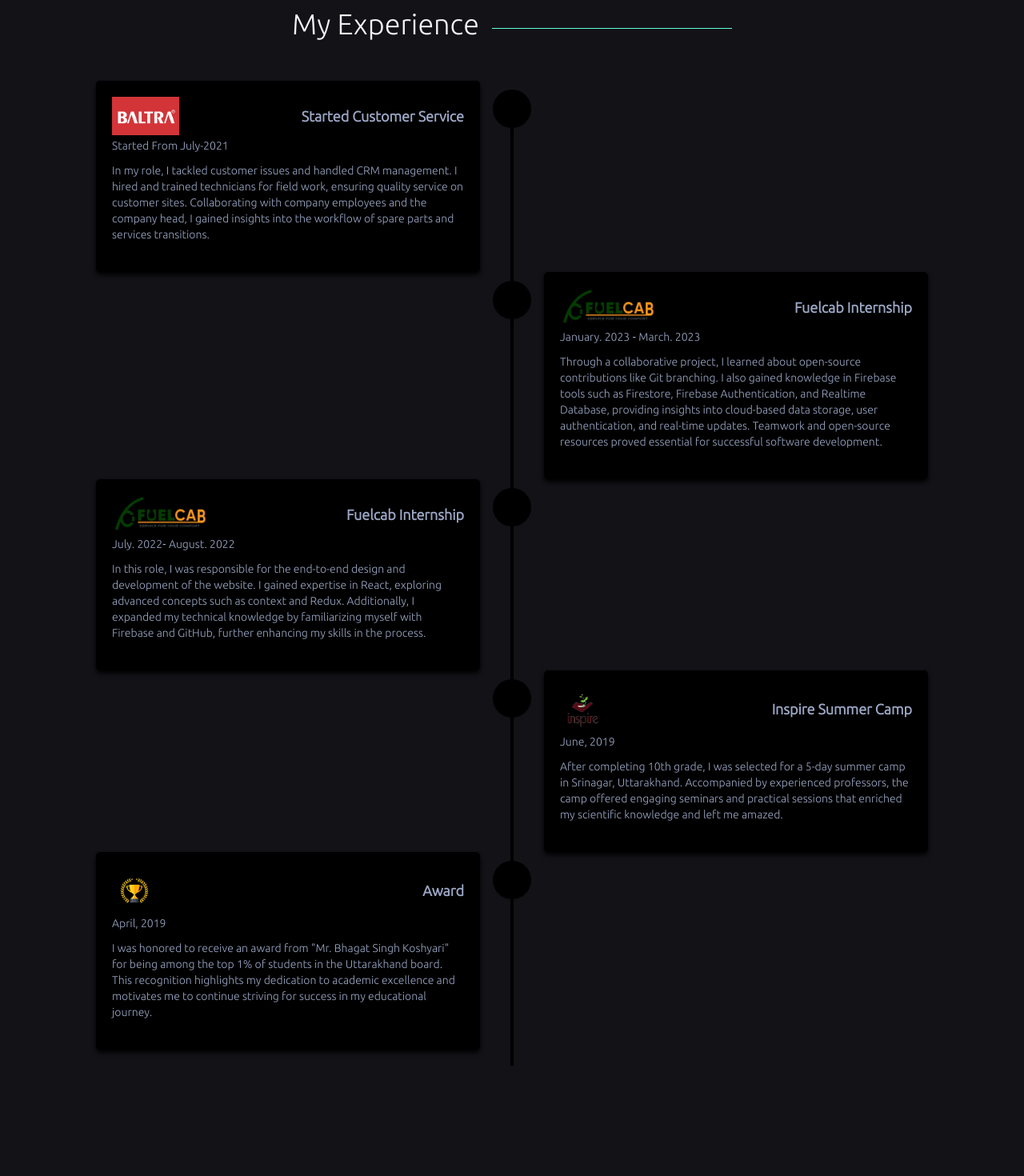
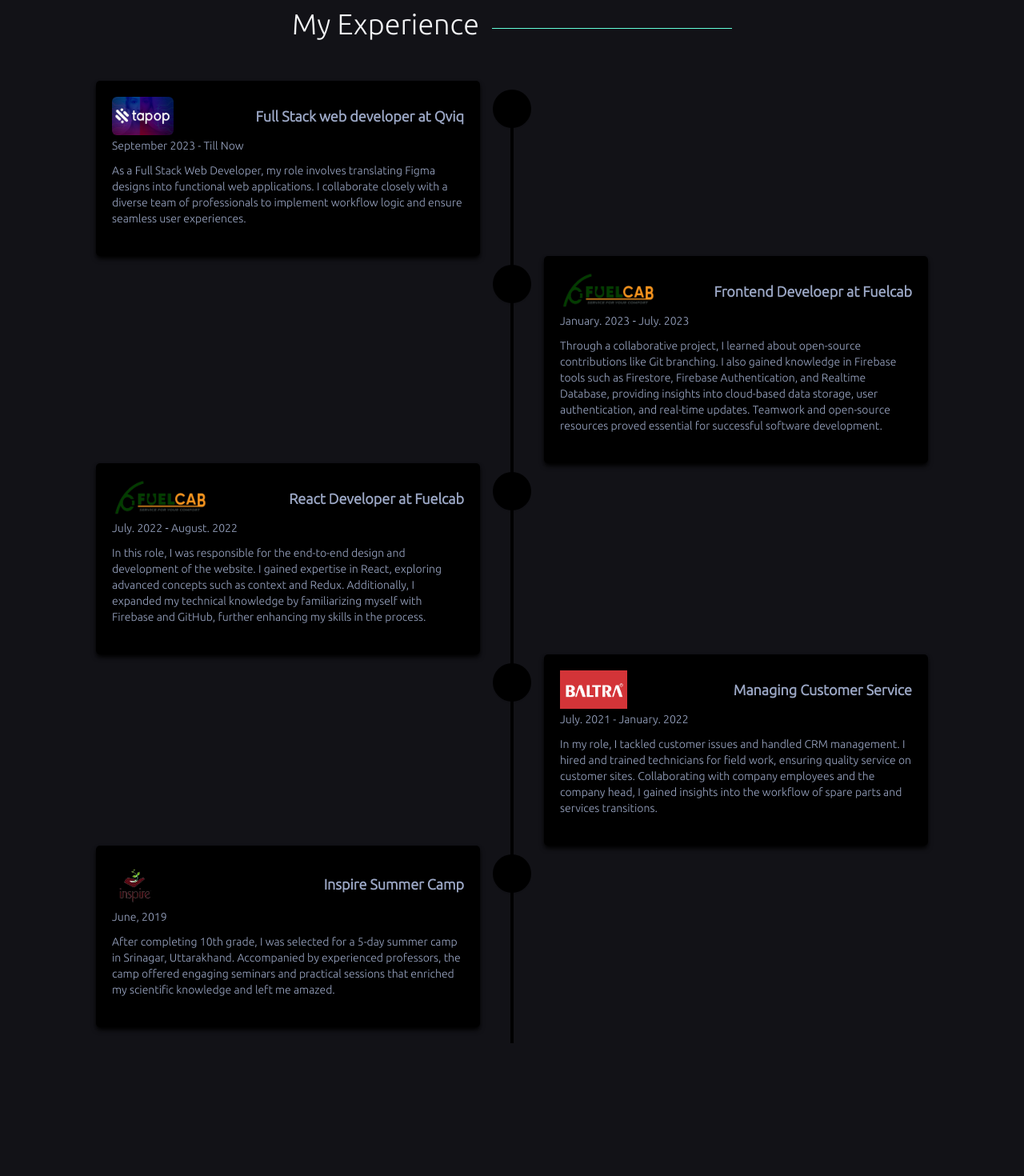
Before and after one commit to Harshsaxenajii/newPortfolio, a React (Create React App) app: page / in a window 1280 px wide. Shown: the part 2420-3890 px from the top of the page at 80% size. Built offline with nearby package versions, Linux system fonts and the light colour scheme.

Commit message:
upding position at qviq

```diff
--- a/src/Components/MyJourney.jsx
+++ b/src/Components/MyJourney.jsx
@@ -16,40 +16,44 @@ function MyJourney() {
           <div className="center-line">
             <i className="fas fa-caret-up"></i>
           </div>
+
           <Div className="row row-1">
-            <section className="shadow-md shadow-black">
+            <section className="shadow-md shadow-black text-sm md:text-base">
               <i className="icon fas fa-map-marker-alt"></i>
               <div className="details">
-                <img className="md:h-12 h-8" src="./Logos/baltra.png" alt="" />
+                <img
+                  src="./Logos/tapop.jpg"
+                  className="md:h-12 h-8 rounded-md"
+                  alt=""
+                />
                 <span className="text-xs md:text-sm title text-[#9ca8c6]">
-                  Started Customer Service
+                  Full Stack web developer at Qviq
                 </span>
               </div>
               <span className="text-sm text-[#9ca8c6]">
-                Started From July-2021
+                {" "}
+                September 2023 - Till Now
               </span>
               <p className="text-sm text-[#9ca8c6]">
-                In my role, I tackled customer issues and handled CRM
-                management. I hired and trained technicians for field work,
-                ensuring quality service on customer sites. Collaborating with
-                company employees and the company head, I gained insights into
-                the workflow of spare parts and services transitions.
+                As a Full Stack Web Developer, my role involves translating
+                Figma designs into functional web applications. I collaborate
+                closely with a diverse team of professionals to implement
+                workflow logic and ensure seamless user experiences.
               </p>
             </section>
           </Div>
-
           <Div className="row row-2">
             <section className="shadow-md shadow-black text-sm md:text-base">
               <i className="icon fas fa-map-marker-alt"></i>
               <div className="details">
                 <img src="./Logos/main.png" className="md:h-12 h-8" alt="" />
                 <span className="text-xs md:text-sm title text-[#9ca8c6]">
-                  Fuelcab Internship
+                  Frontend Develoepr at Fuelcab
                 </span>
               </div>
               <span className="text-sm text-[#9ca8c6]">
                 {" "}
-                January. 2023 ‑ March. 2023
+                January. 2023 ‑ July. 2023
               </span>
               <p className="text-sm text-[#9ca8c6]">
                 Through a collaborative project, I learned about open-source
@@ -69,11 +73,11 @@ function MyJourney() {
               <div className="details">
                 <img src="./Logos/main.png" className="md:h-12 h-8" alt="" />
                 <span className="text-xs md:text-sm title text-[#9ca8c6]">
-                  Fuelcab Internship
+                  React Developer at Fuelcab
                 </span>
               </div>
               <span className="text-sm text-[#9ca8c6]">
-                July. 2022‑ August. 2022
+                July. 2022 ‑ August. 2022
               </span>
               <p className="text-sm text-[#9ca8c6]">
                 In this role, I was responsible for the end-to-end design and
@@ -87,6 +91,27 @@ function MyJourney() {
           </Div>
 
           <Div className="row row-2">
+            <section className="shadow-md shadow-black">
+              <i className="icon fas fa-map-marker-alt"></i>
+              <div className="details">
+                <img className="md:h-12 h-8" src="./Logos/baltra.png" alt="" />
+                <span className="text-xs md:text-sm title text-[#9ca8c6]">
+                  Managing Customer Service
+                </span>
+              </div>
+              <span className="text-sm text-[#9ca8c6]">
+                July. 2021 - January. 2022
+              </span>
+              <p className="text-sm text-[#9ca8c6]">
+                In my role, I tackled customer issues and handled CRM
+                management. I hired and trained technicians for field work,
+                ensuring quality service on customer sites. Collaborating with
+                company employees and the company head, I gained insights into
+                the workflow of spare parts and services transitions.
+              </p>
+            </section>
+          </Div>
+          <Div className="row row-1 ">
             <section className="shadow-md shadow-black">
               <i className="icon fas fa-map-marker-alt"></i>
               <div className="details">
@@ -105,26 +130,6 @@ function MyJourney() {
               </p>
             </section>
           </Div>
-
-          <Div className="row row-1">
-            <section className="shadow-md shadow-black">
-              <i className="icon fas fa-map-marker-alt"></i>
-              <div className="details">
-                <img className="md:h-14 h-10" src="./Logos/img.png" alt="" />
-                <span className="text-xs md:text-sm title text-[#9ca8c6]">
-                  Award
-                </span>
-              </div>
-              <span className="text-sm text-[#9ca8c6]">April, 2019</span>
-              <p className="text-sm text-[#9ca8c6]">
-                I was honored to receive an award from "Mr. Bhagat Singh
-                Koshyari" for being among the top 1% of students in the
-                Uttarakhand board. This recognition highlights my dedication to
-                academic excellence and motivates me to continue striving for
-                success in my educational journey.
-              </p>
-            </section>
-          </Div>
         </div>
       </div>
     </div>
```
Also changed, not shown: public/Logos/tapop.jpg (added), 1 other file (tests, documents, lock files or other folders).
